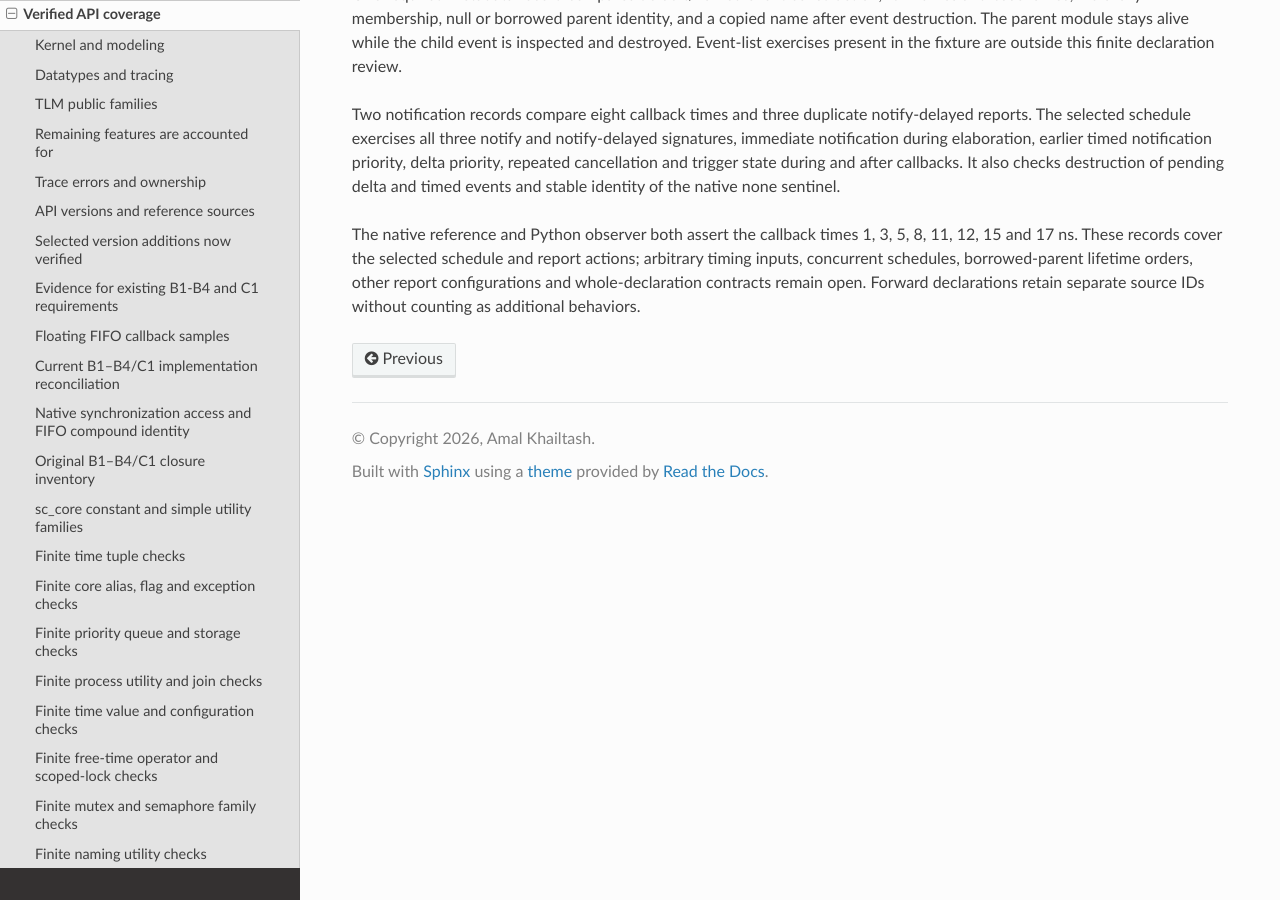
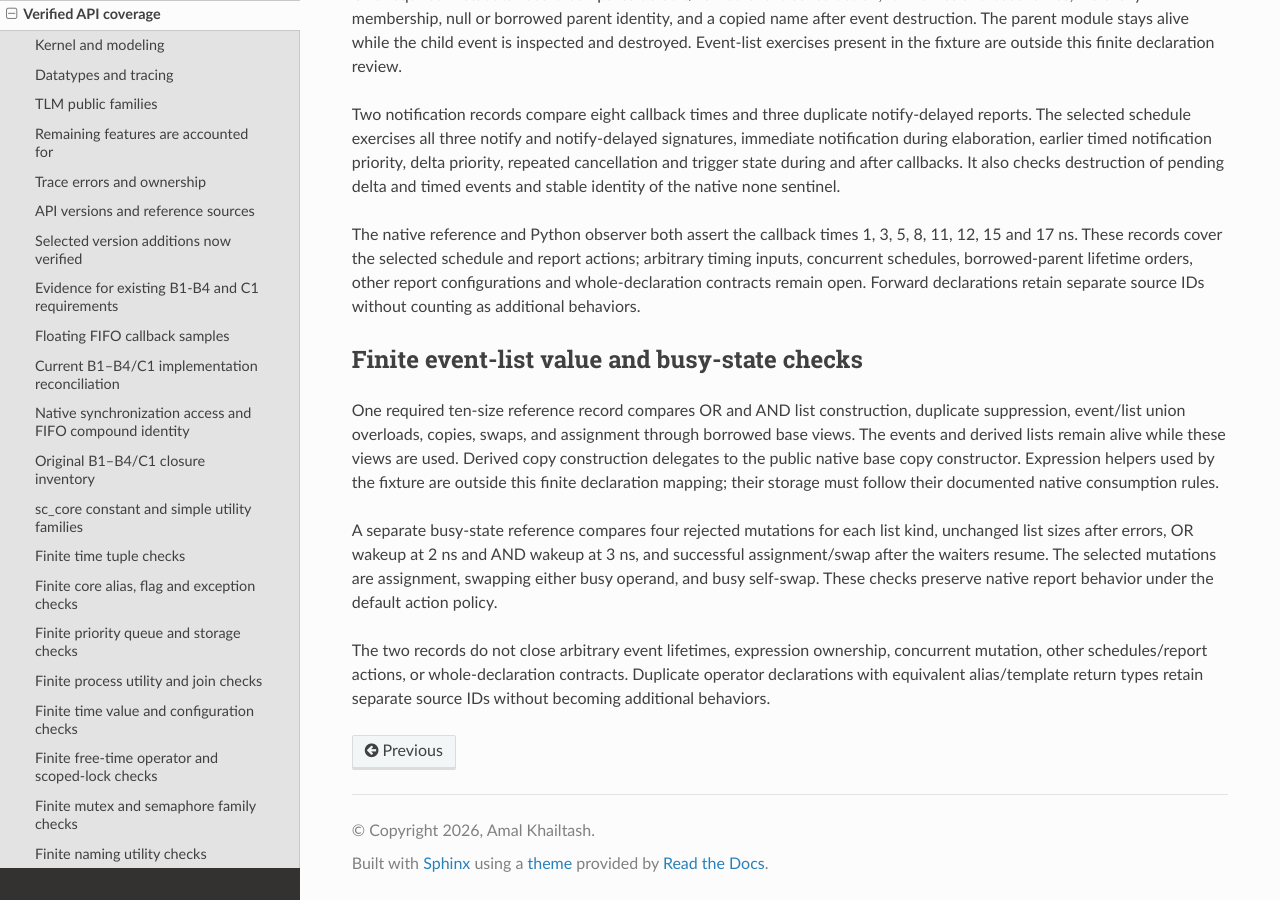
Before and after one commit to amal-khailtash/pysystemc, a Sphinx documentation site: the page built from docs/api/coverage.rst, in a window 1280 px wide and 900 px high, scrolled down 13567 px. Built offline with Sphinx 7.4.7 and the Read the Docs theme 3.1.0, drawn with Linux system fonts in a browser that asks for light colours.

Commit message:
Record finite event-list value and busy-state verification

```diff
--- a/docs/api/coverage.rst
+++ b/docs/api/coverage.rst
@@ -811,3 +811,25 @@ report actions; arbitrary timing inputs, concurrent schedules, borrowed-parent
 lifetime orders, other report configurations and whole-declaration contracts
 remain open. Forward declarations retain separate source IDs without counting
 as additional behaviors.
+
+Finite event-list value and busy-state checks
+---------------------------------------------
+
+One required ten-size reference record compares OR and AND list construction,
+duplicate suppression, event/list union overloads, copies, swaps, and assignment
+through borrowed base views. The events and derived lists remain alive while
+these views are used. Derived copy construction delegates to the public native
+base copy constructor. Expression helpers used by the fixture are outside this
+finite declaration mapping; their storage must follow their documented native
+consumption rules.
+
+A separate busy-state reference compares four rejected mutations for each list
+kind, unchanged list sizes after errors, OR wakeup at 2 ns and AND wakeup at
+3 ns, and successful assignment/swap after the waiters resume. The selected
+mutations are assignment, swapping either busy operand, and busy self-swap.
+These checks preserve native report behavior under the default action policy.
+
+The two records do not close arbitrary event lifetimes, expression ownership,
+concurrent mutation, other schedules/report actions, or whole-declaration
+contracts. Duplicate operator declarations with equivalent alias/template
+return types retain separate source IDs without becoming additional behaviors.
```
Also changed, not shown: CHANGELOG.md (+3 -0 lines).
